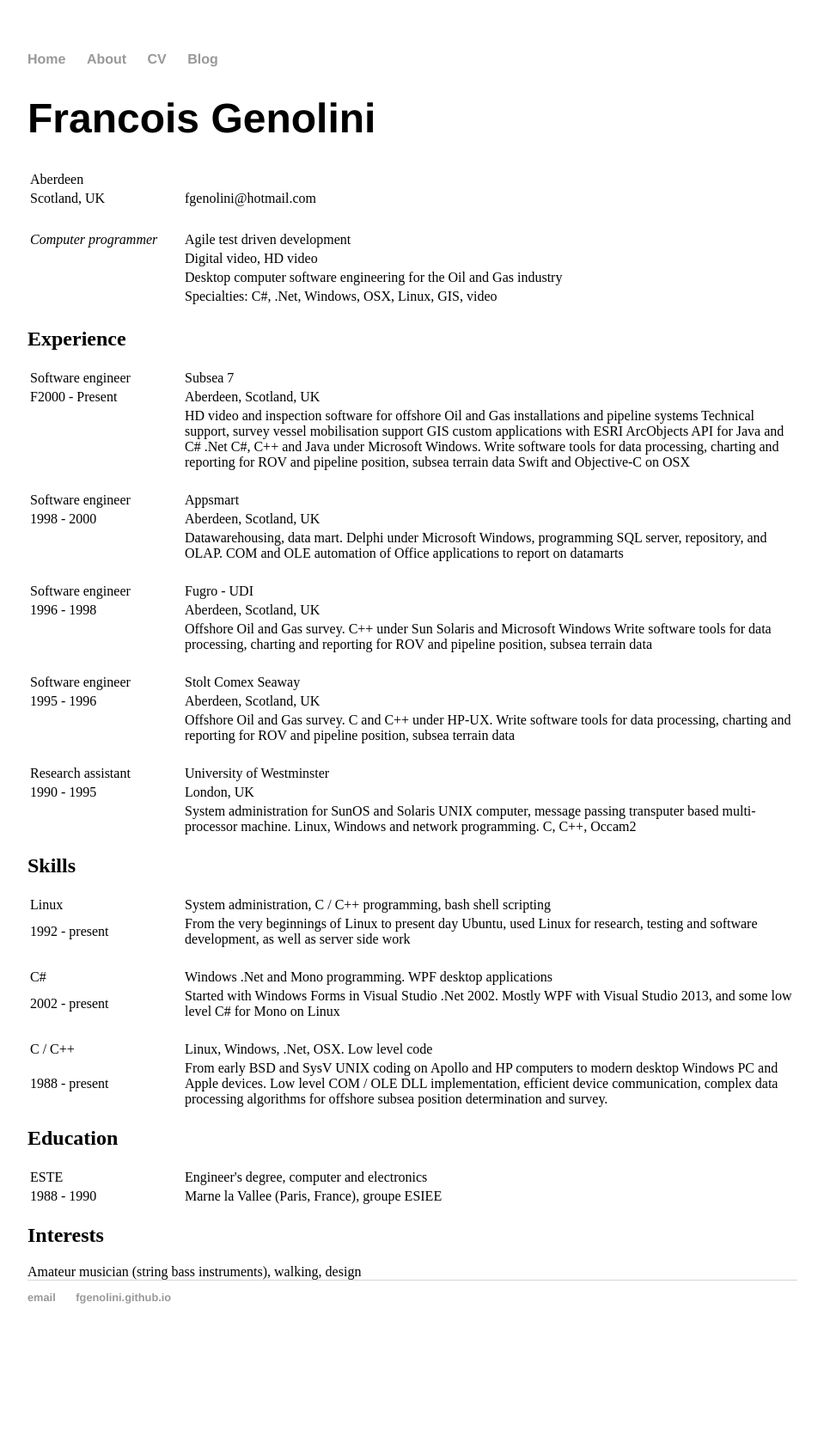
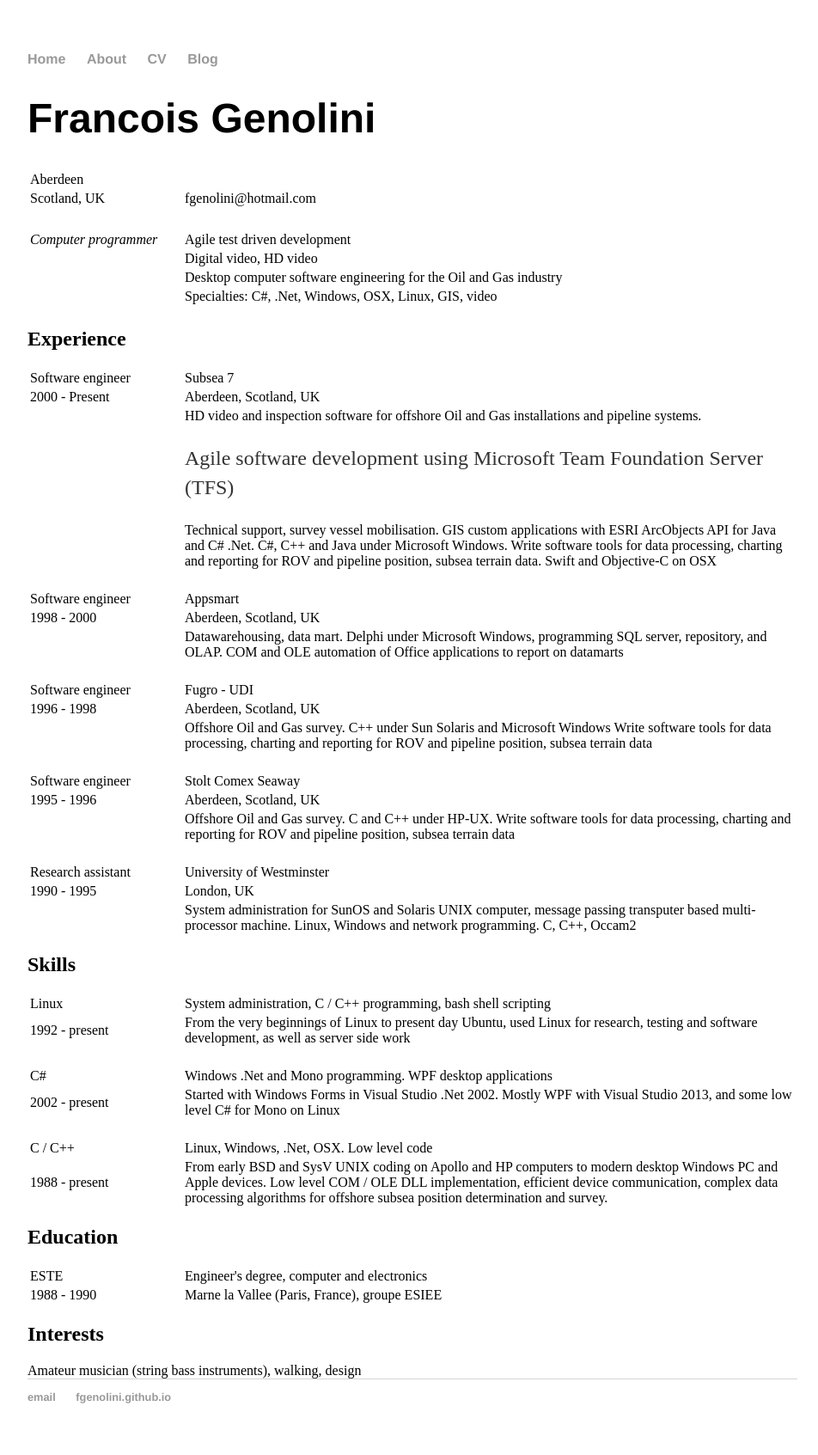
Before and after one commit to fgenolini/fgenolini.github.io, a Jekyll site: the page built from cv/index.html, in a window 1280 px wide. Shown: the whole page at 86% size, without its empty margins (160-1112 px from the left). Built offline with Jekyll 4.4.1, drawn with Linux system fonts in a browser that asks for light colours; before the commit the page ends 1577 px from its top, so only the background shows below that.

Commit message:
Cosmetics

```diff
--- a/cv/index.html
+++ b/cv/index.html
@@ -46,17 +46,18 @@
     <td>Subsea 7</td>
   </tr>
   <tr>
-    <td>F2000 - Present</td>
+    <td>2000 - Present</td>
     <td>Aberdeen, Scotland, UK</td>
   </tr>
   <tr>
     <td>
     </td>
-    <td>HD video and inspection software for offshore Oil and Gas installations and pipeline systems
-Technical support, survey vessel mobilisation support
-GIS custom applications with ESRI ArcObjects API for Java and C# .Net
+    <td>HD video and inspection software for offshore Oil and Gas installations and pipeline systems.
+    <p>Agile software development using Microsoft Team Foundation Server (TFS)</p>
+Technical support, survey vessel mobilisation.
+GIS custom applications with ESRI ArcObjects API for Java and C# .Net.
 C#, C++ and Java under Microsoft Windows.
-Write software tools for data processing, charting and reporting for ROV and pipeline position, subsea terrain data
+Write software tools for data processing, charting and reporting for ROV and pipeline position, subsea terrain data.
 Swift and Objective-C on OSX</td>
   </tr>
   <tr>
```
